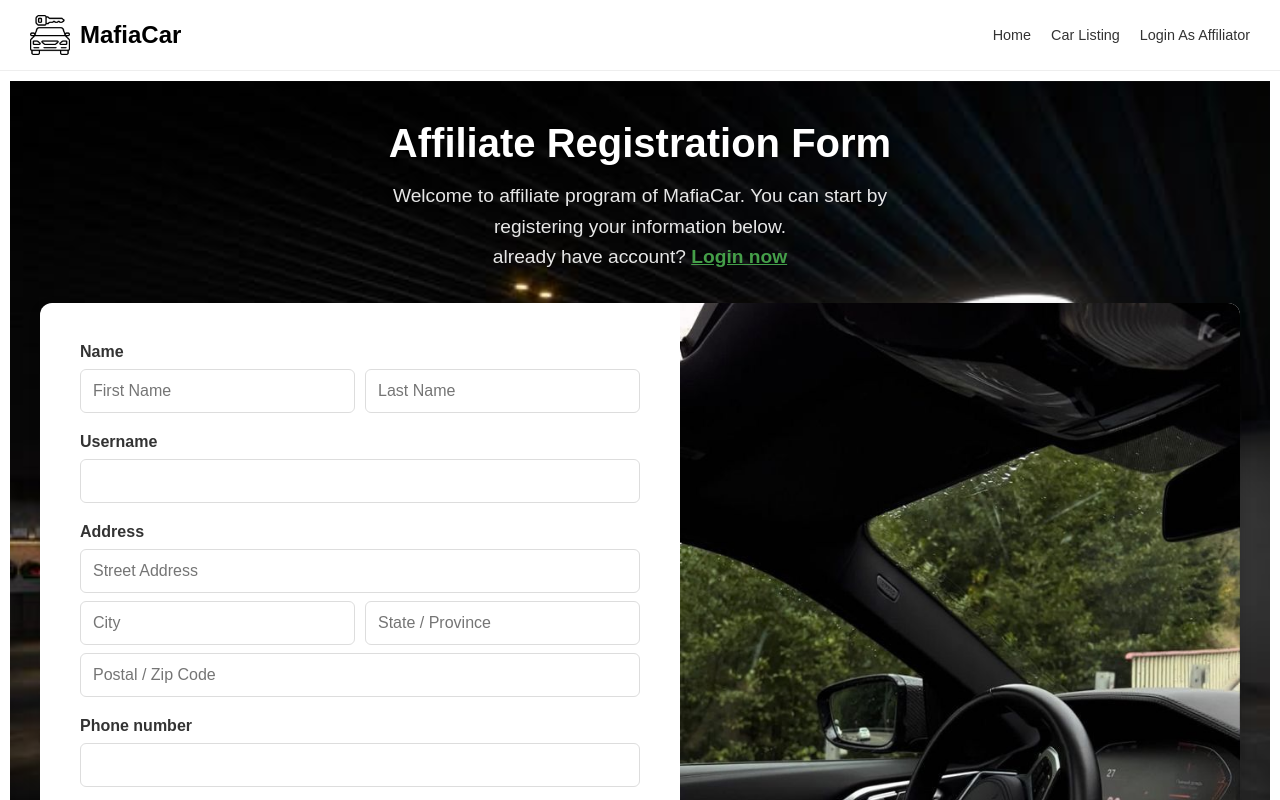
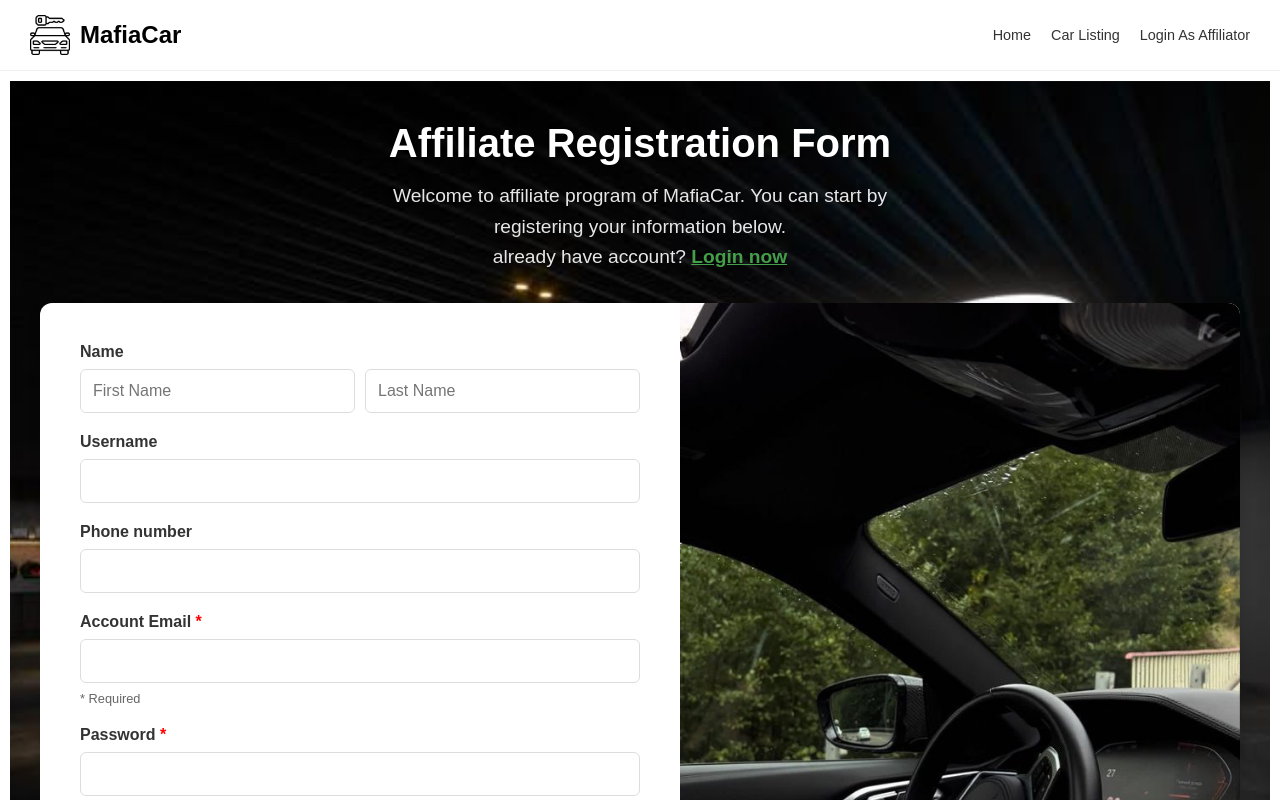
Before and after one commit to thanachotelu/mafiasu_ws, a Vue app in the folder frontend/: page /affiliator-form in a window 1280 px wide. Shown: the top 800 px of the page. Built offline with nearby package versions, Linux system fonts and the light colour scheme.

Commit message:
merge from branch mo to main (add external and update register form)

```diff
--- a/frontend/src/pages/AffiliatorForm.vue
+++ b/frontend/src/pages/AffiliatorForm.vue
@@ -28,16 +28,6 @@
               <div class="form-group">
                 <label>Username</label>
                 <input type="text">
-              </div>
-
-              <div class="form-group">
-                <label>Address</label>
-                <input type="text" placeholder="Street Address">
-                <div class="address-fields">
-                  <input type="text" placeholder="City">
-                  <input type="text" placeholder="State / Province">
-                </div>
-                <input type="text" placeholder="Postal / Zip Code">
               </div>
 
               <div class="form-group">
@@ -84,7 +74,8 @@
 
 .form-container {
   width: 100%;
-  min-height: 100vh;
+  /* min-height: 100vh; */
+  height: fit-content;
   margin: 0;
   padding: 40px 0;
   display: flex;
```
